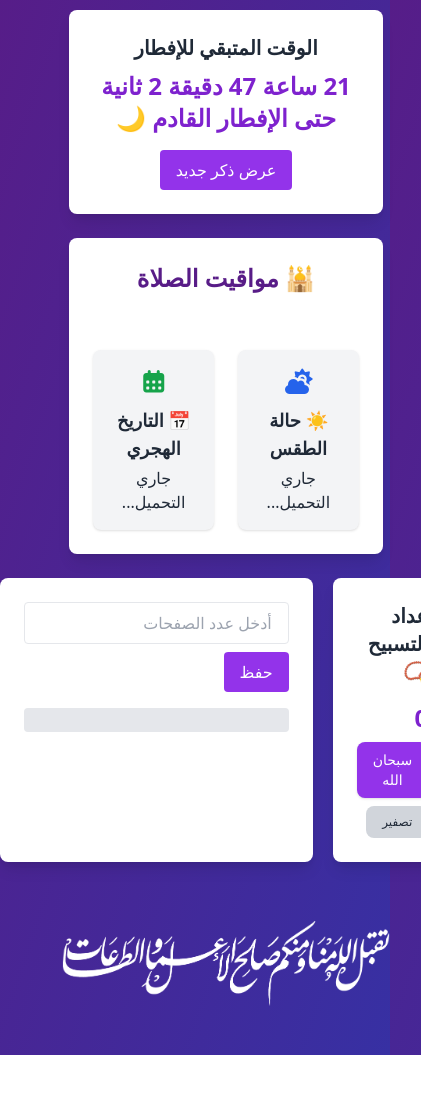
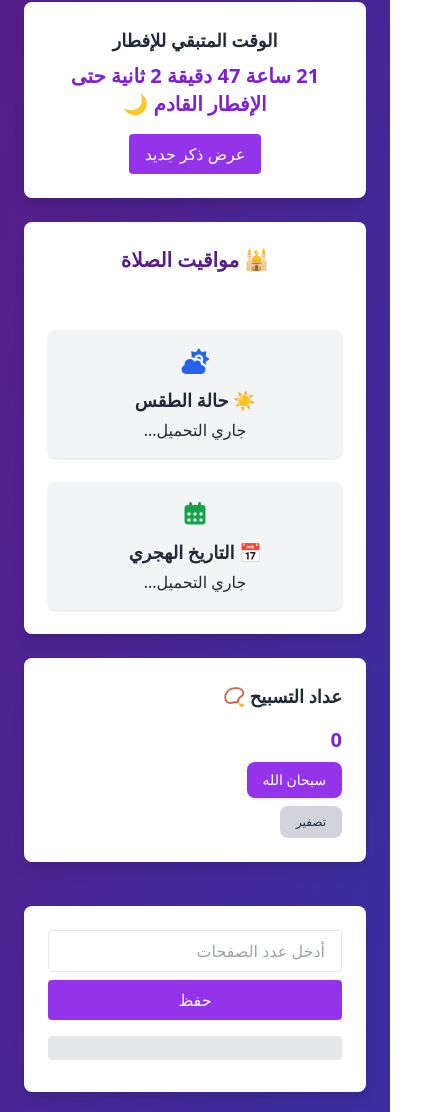
Before and after one commit to AbdullahMarouf/ramadan, a website: page index.html in a window 390 px wide. Shown: the part 110-1222 px from the top of the page, 421 px wide, since content can reach past the window. Before the commit the page ends 1165 px from the top, so only its background shows below. Drawn offline with nearby package versions, Linux system fonts and the light colour scheme; some packages are replaced by stand-ins of ours; no server answers; a script that the page names is missing.

Commit message:
تعديل على حجم الشاشات

```diff
--- a/index.html
+++ b/index.html
@@ -20,65 +20,75 @@
       id="progress-barr"
       class="fixed top-0 left-0 w-0 h-1 bg-black z-50"
     ></div>
-    <h1 class="text-3xl font-bold mb-6 flex items-center gap-2">
+
+    <h1
+      class="text-2xl sm:text-3xl lg:text-4xl font-bold mb-6 flex items-center gap-2 text-center"
+    >
       🌙 رمضــــــــــــــان كــــــــــــــــريم
     </h1>
 
     <!-- عداد الإفطار -->
     <div
-      class="bg-white text-gray-800 rounded-lg shadow-lg p-6 mb-6 w-11/12 text-center"
+      class="bg-white text-gray-800 rounded-lg shadow-lg p-6 mb-6 w-full sm:w-11/12 text-center"
     >
-      <h2 class="text-xl font-semibold mb-2">الوقت المتبقي للإفطار</h2>
-      <p id="iftar-countdown" class="text-2xl font-bold text-purple-700"></p>
-      <!-- كاردات الأذكار -->
+      <h2 class="text-lg sm:text-xl font-semibold mb-2">
+        الوقت المتبقي للإفطار
+      </h2>
+      <p
+        id="iftar-countdown"
+        class="text-xl sm:text-2xl font-bold text-purple-700"
+      ></p>
       <button
-        class="bg-purple-600 text-white px-4 py-2 rounded mt-4 hover:bg-purple-700 justify-center showRandomZikr"
+        class="bg-purple-600 text-white px-4 py-2 rounded mt-4 hover:bg-purple-700 showRandomZikr"
       >
         عرض ذكر جديد
       </button>
     </div>
-    <section class="bg-white shadow-lg rounded-lg p-6 w-11/12 mx-auto mb-6">
-      <h2 class="text-2xl font-bold mb-6 text-center text-purple-900">
+
+    <!-- مواقيت الصلاة -->
+    <section
+      class="bg-white shadow-lg rounded-lg p-6 w-full sm:w-11/12 mx-auto mb-6"
+    >
+      <h2
+        class="text-xl sm:text-2xl font-bold mb-6 text-center text-purple-900"
+      >
         🕌 مواقيت الصلاة
       </h2>
 
-      <!-- بطاقات الصلوات -->
       <div
         id="prayer-times"
-        class="grid grid-cols-5 gap-4 text-center text-gray-800"
+        class="grid grid-cols-1 sm:grid-cols-2 md:grid-cols-3 lg:grid-cols-5 gap-4 text-center text-gray-800"
       >
         <!-- محتوى الصلوات يجي من API -->
       </div>
 
       <!-- الطقس والتاريخ الهجري -->
-      <div class="grid grid-cols-2 gap-6 mt-8 text-center">
+      <div class="grid grid-cols-1 md:grid-cols-2 gap-6 mt-8 text-center">
         <div class="bg-gray-100 rounded-lg p-4 shadow">
           <i class="fas fa-cloud-sun text-blue-600 text-2xl mb-2"></i>
           <h3 class="font-semibold text-lg text-gray-800">☀️ حالة الطقس</h3>
-          <p id="weather" class="text-gray-700 mt-1 text-gray-800">
-            جاري التحميل...
-          </p>
+          <p id="weather" class="text-gray-800 mt-1">جاري التحميل...</p>
         </div>
 
         <div class="bg-gray-100 rounded-lg p-4 shadow">
           <i class="fas fa-calendar-alt text-green-600 text-2xl mb-2"></i>
           <h3 class="font-semibold text-lg text-gray-800">📅 التاريخ الهجري</h3>
-          <p id="hijri-date" class="text-gray-700 mt-1 text-gray-800">
-            جاري التحميل...
-          </p>
+          <p id="hijri-date" class="text-gray-800 mt-1">جاري التحميل...</p>
         </div>
       </div>
     </section>
+
     <!-- مفكرة أهداف -->
-    <div class="flex grid-cols-2 gap-5 w-11/12 justify-center">
+    <div class="grid grid-cols-1 gap-5 w-full sm:w-11/12 justify-center">
+      <!-- عداد التسبيح -->
       <div class="bg-white text-gray-800 rounded-lg shadow-lg p-6 mb-6 w-full">
-        <h2 class="text-xl font-semibold mb-4">عداد التسبيح 📿</h2>
-        <!-- العداد -->
-        <div id="counter" class="text-2xl font-bold text-purple-700 mb-2">
+        <h2 class="text-lg sm:text-xl font-semibold mb-4">عداد التسبيح 📿</h2>
+        <div
+          id="counter"
+          class="text-xl sm:text-2xl font-bold text-purple-700 mb-2"
+        >
           0
         </div>
-
-        <!-- زر التسبيح -->
         <button
           onclick="incrementCounter()"
           class="bg-purple-600 text-white px-4 py-2 rounded-lg shadow hover:bg-purple-700 transition text-sm"
@@ -86,7 +96,6 @@
           سبحان الله
         </button>
         <br />
-        <!-- زر إعادة التصفير -->
         <button
           onclick="resetCounter()"
           class="mt-2 bg-gray-300 text-gray-800 px-4 py-2 rounded-lg hover:bg-gray-400 transition text-xs"
@@ -96,41 +105,45 @@
       </div>
 
       <!-- عداد ختم القرآن -->
-      <div
-        class="bg-white text-gray-800 rounded-lg shadow-lg p-6 mb-6 w-full max-w-2xl"
-      >
+      <div class="bg-white text-gray-800 rounded-lg shadow-lg p-6 mb-6 w-full">
         <input
           type="number"
           id="pages-read"
           placeholder="أدخل عدد الصفحات"
-          class="border px-4 py-2 rounded"
+          class="border px-4 py-2 rounded w-full"
         />
-
         <button
           onclick="submitProgress()"
-          class="mt-2 bg-purple-600 text-white px-4 py-2 rounded hover:bg-purple-700 transition"
+          class="mt-2 bg-purple-600 text-white px-4 py-2 rounded hover:bg-purple-700 transition w-full"
         >
           حفظ
         </button>
-
         <div class="w-full bg-gray-200 rounded h-6 mt-4">
-          <div id="progress-bar" class="h-6 rounded" style="width: 0%"></div>
+          <div
+            id="progress-bar"
+            class="h-6 rounded bg-purple-600"
+            style="width: 0%"
+          ></div>
         </div>
         <p id="progress-text" class="mt-2 text-sm text-gray-700"></p>
       </div>
     </div>
+
+    <!-- زر العودة للأعلى -->
     <button
       id="backToTop"
-      class="fixed bottom-6 right-6 bg-white text-purple-800 w-12 h-12 rounded-full flex items-center justify-center shadow-lg opacity-0 invisible transition-all duration-500 hover:bg-gray-300 -bottom-40"
+      class="fixed bottom-6 right-6 bg-white text-purple-800 w-12 h-12 rounded-full flex items-center justify-center shadow-lg opacity-0 invisible transition-all duration-500 hover:bg-gray-300"
     >
       <i class="fa-solid fa-angles-up"></i>
     </button>
+
+    <!-- الفوتر -->
     <footer class="bg-transparent text-white py-6 w-full">
       <div class="flex justify-center items-center">
-        <img src="images/image.png" alt="رمضان" class="w-96" />
+        <img src="images/image.png" alt="رمضان" class="w-64 sm:w-96" />
       </div>
-      <!-- <p class="text-center mt-4 text-sm">© 2026 - رمضان مبارك 🌙</p> -->
     </footer>
+
     <script src="js/script.js"></script>
   </body>
 </html>
```
